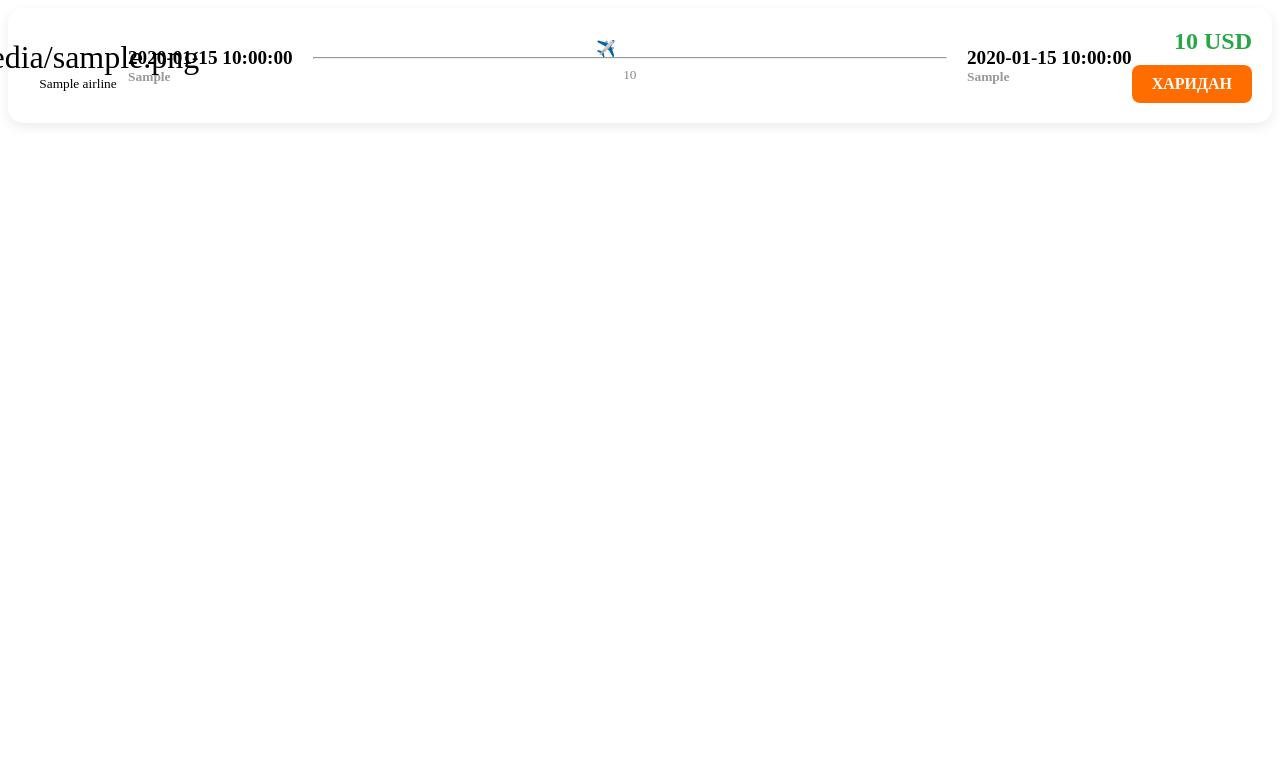
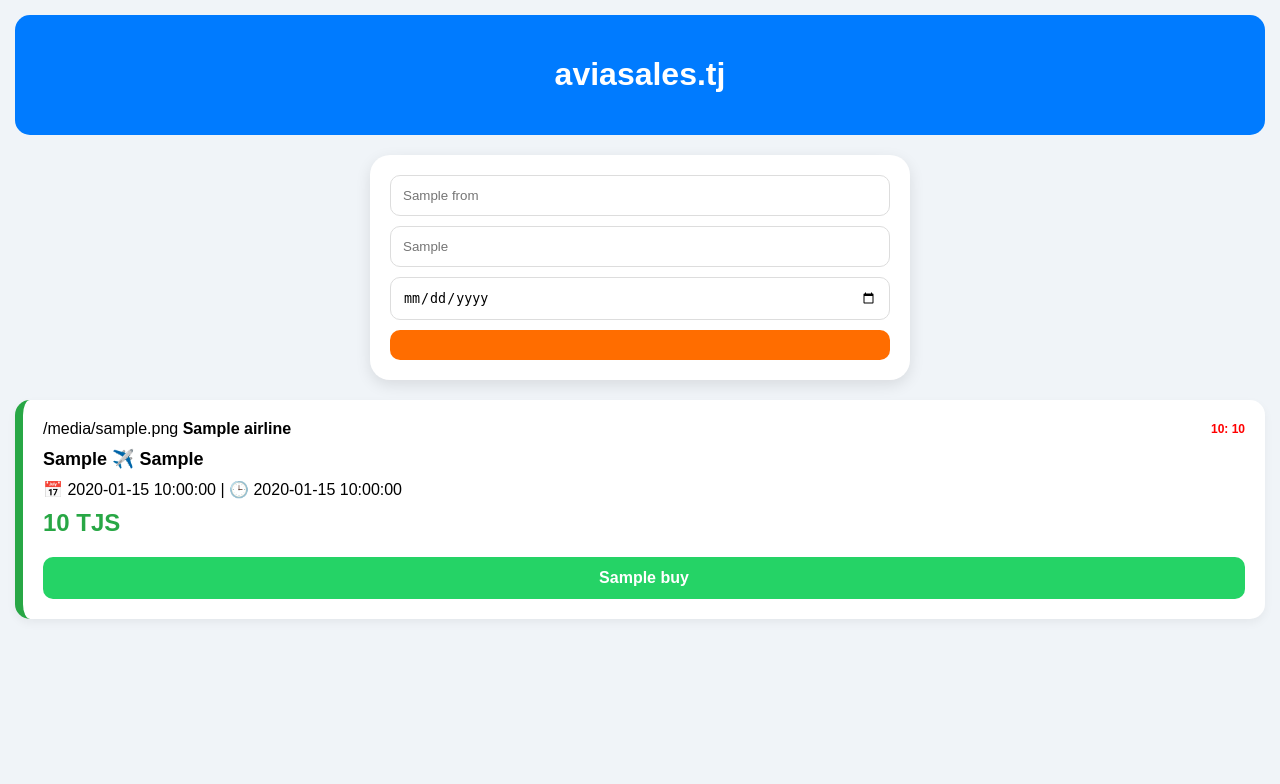
Before and after one commit to OSON-SAVDO/Avia-Search-TJ, a Flask app: template templates/index.html in a window 1280 px wide. Shown: the top 784 px of the page. Run offline with Flask 3, Linux system fonts and the light colour scheme; the template is opened without the code that fills it: most values are stand-ins (such as "Sample title", 1, 10 or a date in 2020).

Commit message:
Update index.html

```diff
--- a/templates/index.html
+++ b/templates/index.html
@@ -1,49 +1,47 @@
-<style>
-    .ticket-card {
-        background: white;
-        border-radius: 15px;
-        padding: 20px;
-        margin-bottom: 15px;
-        display: flex;
-        align-items: center;
-        justify-content: space-between;
-        box-shadow: 0 4px 12px rgba(0,0,0,0.08);
-    }
-    .airline-info { display: flex; flex-direction: column; align-items: center; width: 100px; }
-    .flight-time { font-size: 1.2em; font-weight: bold; }
-    .flight-path { flex-grow: 1; text-align: center; padding: 0 20px; color: #888; position: relative; }
-    .flight-path::after { content: "✈️"; position: absolute; top: -10px; left: 45%; }
-    .price-box { text-align: right; }
-    .buy-btn { background: #ff6d00; color: white; padding: 10px 20px; border-radius: 8px; text-decoration: none; font-weight: bold; display: inline-block; margin-top: 10px; }
-</style>
+<!DOCTYPE html>
+<html lang="{{ lang }}">
+<head>
+    <meta charset="UTF-8">
+    <meta name="viewport" content="width=device-width, initial-scale=1.0">
+    <title>Aviasales TJ - Business</title>
+    <style>
+        body { font-family: 'Arial', sans-serif; background: #f0f4f8; margin: 0; padding: 15px; }
+        .nav { background: #007bff; color: white; padding: 20px; text-align: center; border-radius: 15px; }
+        .search-box { background: white; padding: 20px; border-radius: 20px; margin: 20px auto; max-width: 500px; box-shadow: 0 5px 15px rgba(0,0,0,0.1); }
+        input { width: 100%; padding: 12px; margin-bottom: 10px; border: 1px solid #ddd; border-radius: 10px; box-sizing: border-box; }
+        .btn-search { width: 100%; background: #ff6d00; color: white; border: none; padding: 15px; border-radius: 10px; font-weight: bold; cursor: pointer; }
+        .ticket-card { background: white; border-radius: 15px; padding: 20px; margin-bottom: 15px; display: flex; flex-direction: column; gap: 10px; border-left: 8px solid #28a745; box-shadow: 0 4px 10px rgba(0,0,0,0.05); }
+        .top-row { display: flex; justify-content: space-between; align-items: center; }
+        .price { font-size: 24px; font-weight: bold; color: #28a745; }
+        .btn-wa { background: #25D366; color: white; text-decoration: none; padding: 12px; text-align: center; border-radius: 10px; font-weight: bold; margin-top: 10px; }
+        .seats-tag { font-size: 12px; color: #ff0000; font-weight: bold; }
+    </style>
+</head>
+<body>
+    <div class="nav"><h1>aviasales.tj</h1></div>
 
-<div class="results-container">
-    {% for flight in flights %}
+    <div class="search-box">
+        <form action="/search" method="post">
+            <input type="text" name="from" placeholder="{{ t.from }}">
+            <input type="text" name="to" placeholder="{{ t.to }}">
+            <input type="date" name="departure_date">
+            <button type="submit" class="btn-search">{{ t.search }}</button>
+        </form>
+    </div>
+
+    {% for tkt in tickets %}
     <div class="ticket-card">
-        <div class="airline-info">
-            <span style="font-size: 2em;">{{ flight.logo }}</span>
-            <small>{{ flight.airline }}</small>
+        <div class="top-row">
+            <span>{{ tkt.logo }} <b>{{ tkt.airline }}</b></span>
+            <span class="seats-tag">{{ t.seats }}: {{ tkt.seats }}</span>
         </div>
-
-        <div class="flight-time">
-            <div>{{ flight.departure_time }}</div>
-            <div style="color: #999; font-size: 0.7em;">{{ flight.departure_city }}</div>
-        </div>
-
-        <div class="flight-path">
-            <hr>
-            <small>{{ flight.duration }}</small>
-        </div>
-
-        <div class="flight-time">
-            <div>{{ flight.arrival_time }}</div>
-            <div style="color: #999; font-size: 0.7em;">{{ flight.arrival_city }}</div>
-        </div>
-
-        <div class="price-box">
-            <div style="color: #28a745; font-size: 1.5em; font-weight: bold;">{{ flight.price }} {{ t.currency }}</div>
-            <a href="#" class="buy-btn">ХАРИДАН</a>
-        </div>
+        <div style="font-size: 18px; font-weight: bold;">{{ tkt.from_city }} ✈️ {{ tkt.to_city }}</div>
+        <div>📅 {{ tkt.date }} | 🕒 {{ tkt.time }}</div>
+        <div class="price">{{ tkt.price }} TJS</div>
+        <a href="https://wa.me/{{ tkt.wa_number }}?text=Салом! Ман мехоҳам чиптаи {{ tkt.from_city }}-{{ tkt.to_city }}-ро ба санаи {{ tkt.date }} харам." target="_blank" class="btn-wa">
+            {{ t.buy }}
+        </a>
     </div>
     {% endfor %}
-</div>
+</body>
+</html>
```
